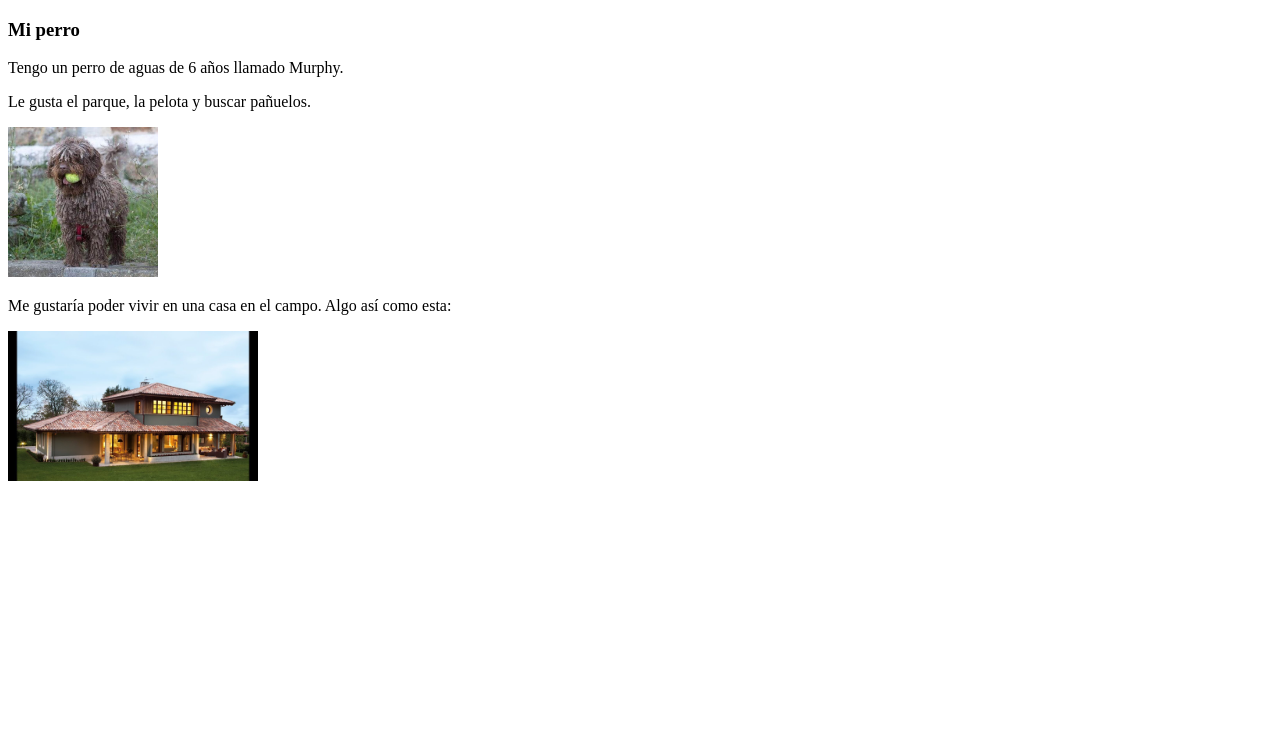
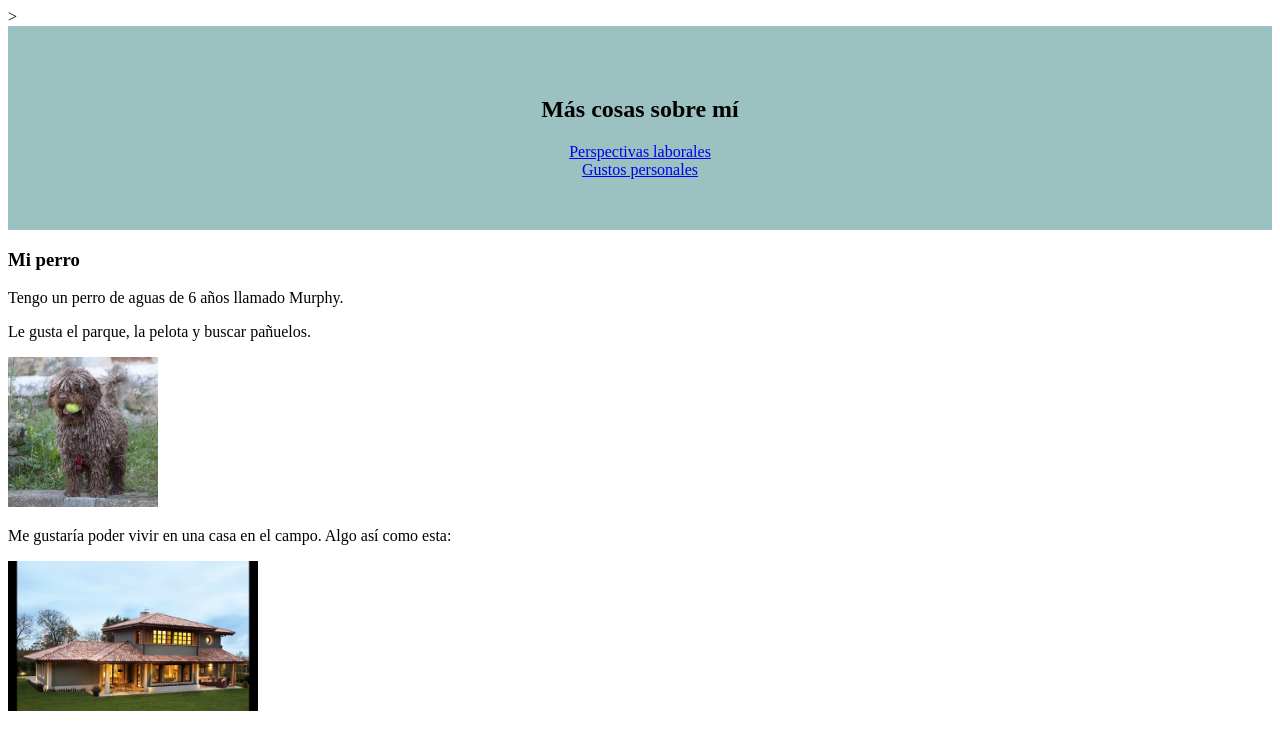
Before and after one commit to Cristina-Medac/CV, a plain HTML site: page SobreMi.html in a window 1280 px wide. Drawn offline with Linux system fonts and the light colour scheme.

Commit message:
cambios  medias
no se si están todos los cambios hechos en casa

```diff
--- a/CSS/estilo.css
+++ b/CSS/estilo.css
@@ -8,7 +8,7 @@ pre {
 }
 
 .lugar {
-    font-size: 18px;
+    font-size: 18px ;
     color: rgb(13, 94, 0);
 }
 
--- /dev/null
+++ b/CSS/formato.css
@@ -0,0 +1,6 @@
+header {
+    background-color: rgb(155, 193, 193);
+    padding: 4%;
+    text-align: center;
+    color: rgb(0, 0, 0);
+}
--- a/SobreMi.html
+++ b/SobreMi.html
@@ -3,10 +3,20 @@
 <head>
     <meta charset="UTF-8">
     <meta name="viewport" content="width=, initial-scale=1.0">
+    ><link rel="stylesheet" href="CSS/formato.css">
     <title>Sobre Mí</title>
 </head>
 <body>
 
+    <header>
+       <h2>Más cosas sobre mí</h2>
+       <nav>
+        <a href="#perspectivas">Perspectivas laborales</a><br>
+        <a href="gustos">Gustos personales</a>
+       </nav>
+    </header>
+
+    <a name="gustos"></a>
     <h3> Mi perro </h3>
         <p> Tengo un perro de aguas de 6 años llamado Murphy.</p>
         <p>Le gusta el parque, la pelota y buscar pañuelos.</p>
```
Also changed, not shown: index.html (+1 -1 lines), 2 other files.
